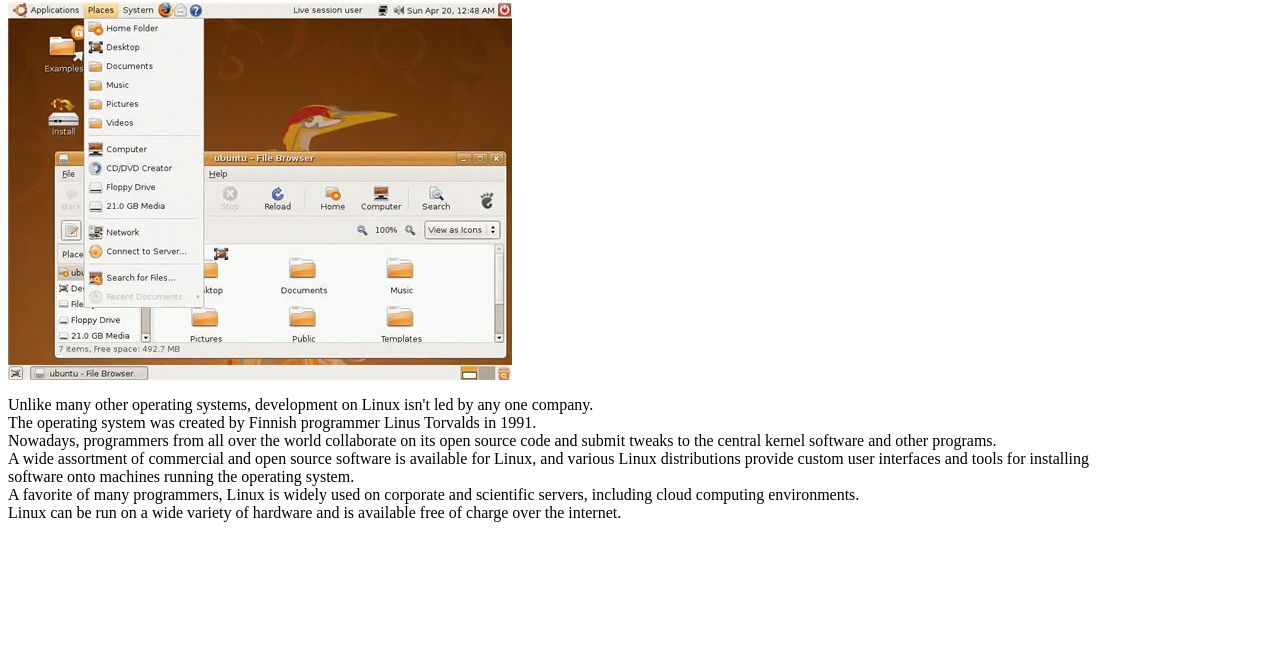
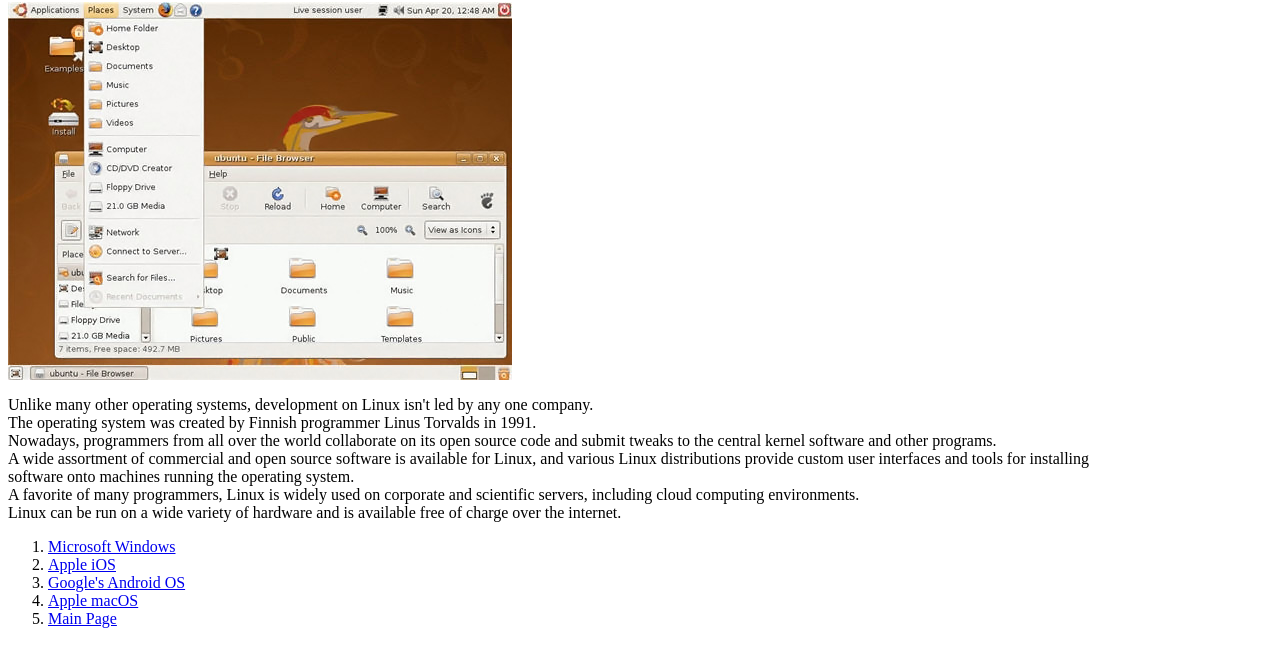
Before and after one commit to waheed-haitham/ECE001-waheed, a plain HTML site: page linuxoperatingsystem.html.html in a window 1280 px wide. Shown: the part 64-730 px from the top of the page. Drawn offline with Linux system fonts and the light colour scheme.

Commit message:
Update linuxoperatingsystem.html.html

```diff
--- a/linuxoperatingsystem.html.html
+++ b/linuxoperatingsystem.html.html
@@ -11,6 +11,13 @@ The operating system was created by Finnish programmer Linus Torvalds in 1991.<b
 A wide assortment of commercial and open source software is available for Linux, and various Linux distributions provide custom user interfaces and tools for installing<br> software onto machines running the operating system.<br>
 A favorite of many programmers, Linux is widely used on corporate and scientific servers, including cloud computing environments.<br>
 Linux can be run on a wide variety of hardware and is available free of charge over the internet.</p>
+<ol>
+  <li><a href="microsoft%2520windows.html.html"target="_blank">Microsoft Windows</a></li>
+  <li><a href="AppleiOS.html.html"target="_blank">Apple iOS</a></li>
+  <li><a href="googlesandroidos.html.html"target="_blank">Google's Android OS</a></li>
+  <li><a href="applemacos.html.html"target="_blank">Apple macOS</a></li>
+  <li><a href="index.html"target="_blank">Main Page</a></li>
+</ol>
 
 
 
```
